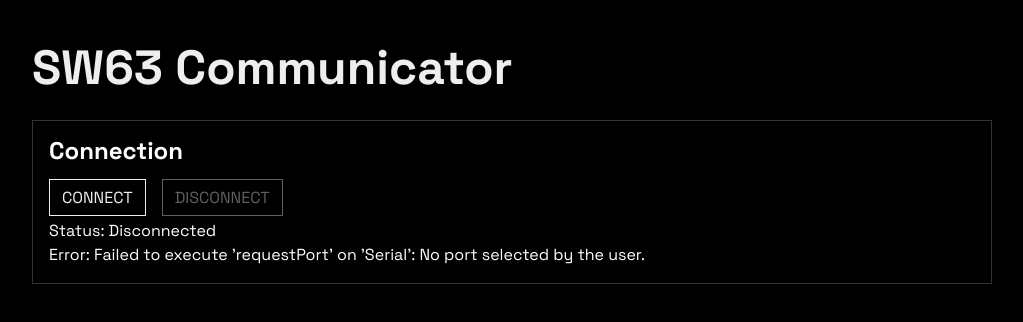
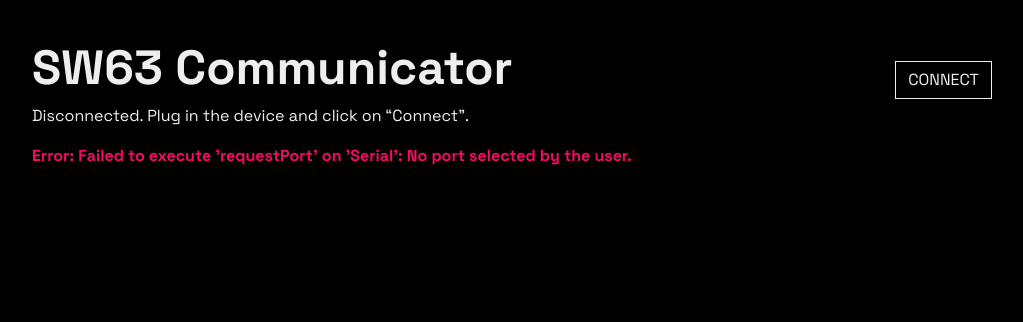
Before and after one commit to xx0x/sw63, a React (Vite) app in the folder communication/react/sw63-communicator/: page / in a window 1280 px wide. Both pictures are taken after a click on the button "CONNECT". Shown: the top 322 px of the page, without its empty margins (128-1151 px from the left). Built offline with nearby package versions, Linux system fonts and the light colour scheme.

Commit message:
style updates

```diff
--- a/communication/react/sw63-communicator/src/App.jsx
+++ b/communication/react/sw63-communicator/src/App.jsx
@@ -157,25 +157,37 @@ function App() {
 
     return (
         <main className={styles.main}>
-            <h1 className={styles.title}>
-                SW63 Communicator
-            </h1>
-
-            <Box
-                title="Connection"
-            >
-                <Row>
-                    <Button onClick={connect} disabled={isBusy || isConnected}>
+            <div className={styles.header}>
+                <div>
+                    <h1 className={styles.title}>
+                        SW63 Communicator
+                    </h1>
+                    <div className={styles.status}>
+                        <p>
+                            {isConnected && <span className={styles.connected}>Status: Connected</span>}
+                            {!isConnected && <span className={styles.disconnected}>Disconnected. Plug in the device and click on “Connect”.</span>}
+                        </p>
+                    </div>
+                </div>
+                {!isConnected &&
+                    <Button onClick={connect} disabled={isBusy}>
                         Connect
                     </Button>
-                    <Button onClick={disconnect} disabled={isBusy || !isConnected}>
+                }
+                {isConnected &&
+                    <Button onClick={disconnect} disabled={isBusy}>
                         Disconnect
                     </Button>
-                </Row>
+                }
+            </div>
 
-                <p>Status: {statusMessage}</p>
-                {errorMessage ? <p>Error: {errorMessage}</p> : null}
-            </Box>
+
+            {/* <p>Status: {statusMessage}</p> */}
+            {errorMessage &&
+                <div className={styles.error}>
+                    <p>Error: {errorMessage}</p>
+                </div>
+            }
 
 
             {isConnected &&
@@ -230,7 +242,7 @@ function App() {
                         </Row>
                     </Box>
                     <Box
-                        title="Actions"
+                        title="Commands"
                     >
                         <Row>
                             <Button
@@ -249,7 +261,7 @@ function App() {
                                 onClick={() => runClientCommand('displayIntro', 'Display intro command sent')}
                                 disabled={!isConnected || isBusy}
                             >
-                                Display Intro
+                                Display Animation
                             </Button>
                         </Row>
                     </Box>
@@ -257,7 +269,7 @@ function App() {
 
 
                     <Box
-                        title="Device Information"
+                        title="Device Info"
                     >
                         <Row>
                             <p>Battery: {batteryLevel}</p>
--- a/communication/react/sw63-communicator/src/App.module.scss
+++ b/communication/react/sw63-communicator/src/App.module.scss
@@ -1,6 +1,14 @@
+@use "./styles/common.scss" as *;
+
 .main {
     max-width: 60rem;
     margin: 0 auto;
+}
+
+.header {
+    display: flex;
+    align-items: center;
+    justify-content: space-between;
 }
 
 .title {
@@ -11,3 +19,19 @@
 .configLabel {
     min-width: 5.5rem;
 }
+
+.connected {
+    // color: $primary-color;
+    // font-weight: bold;
+}
+
+.disconnected {
+    // font-weight: bold;
+    // color: $secondary-color;
+}
+
+.error {
+    color: $secondary-color;
+    font-weight: bold;
+    margin: 1rem 0;
+}
```
